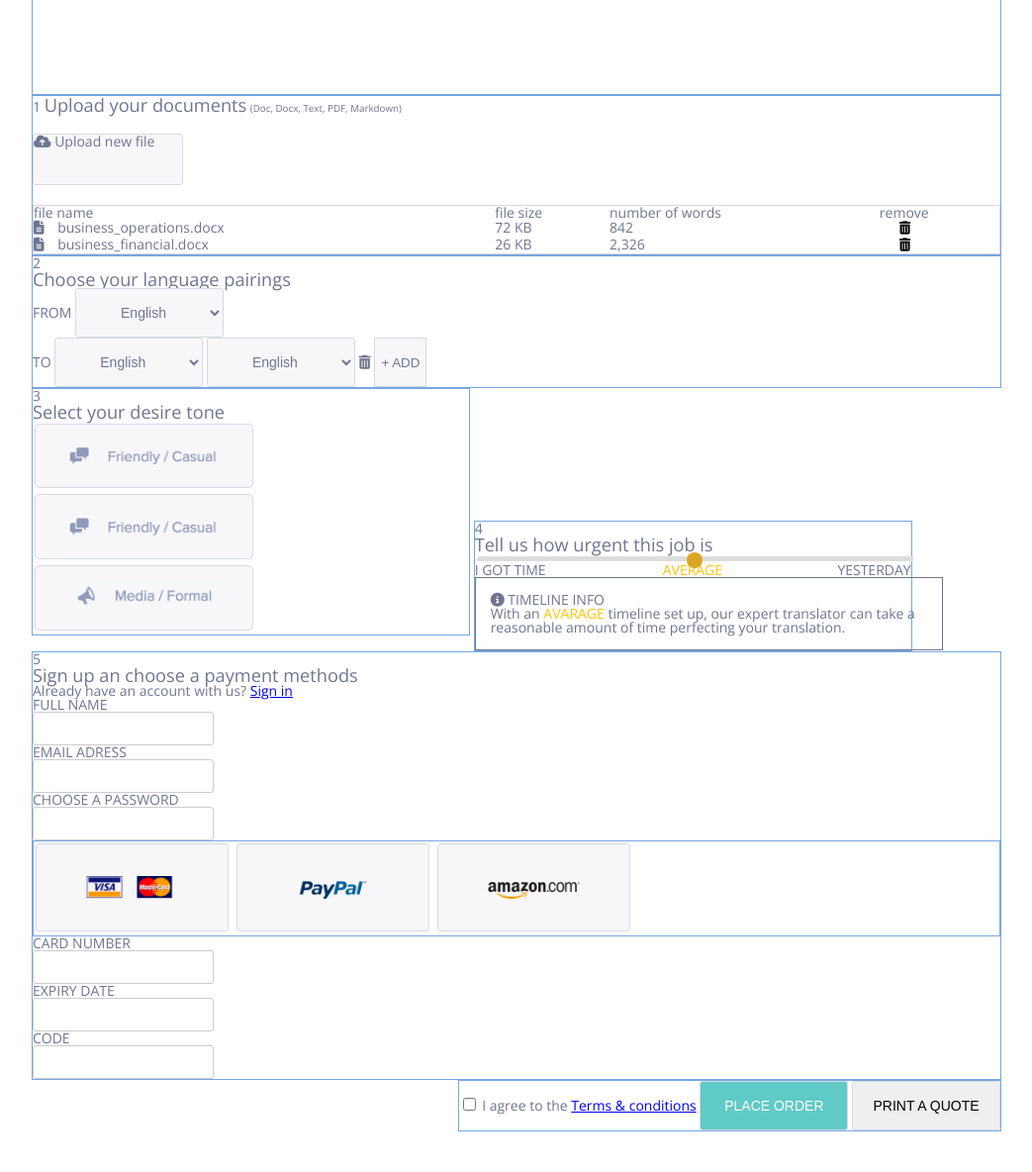
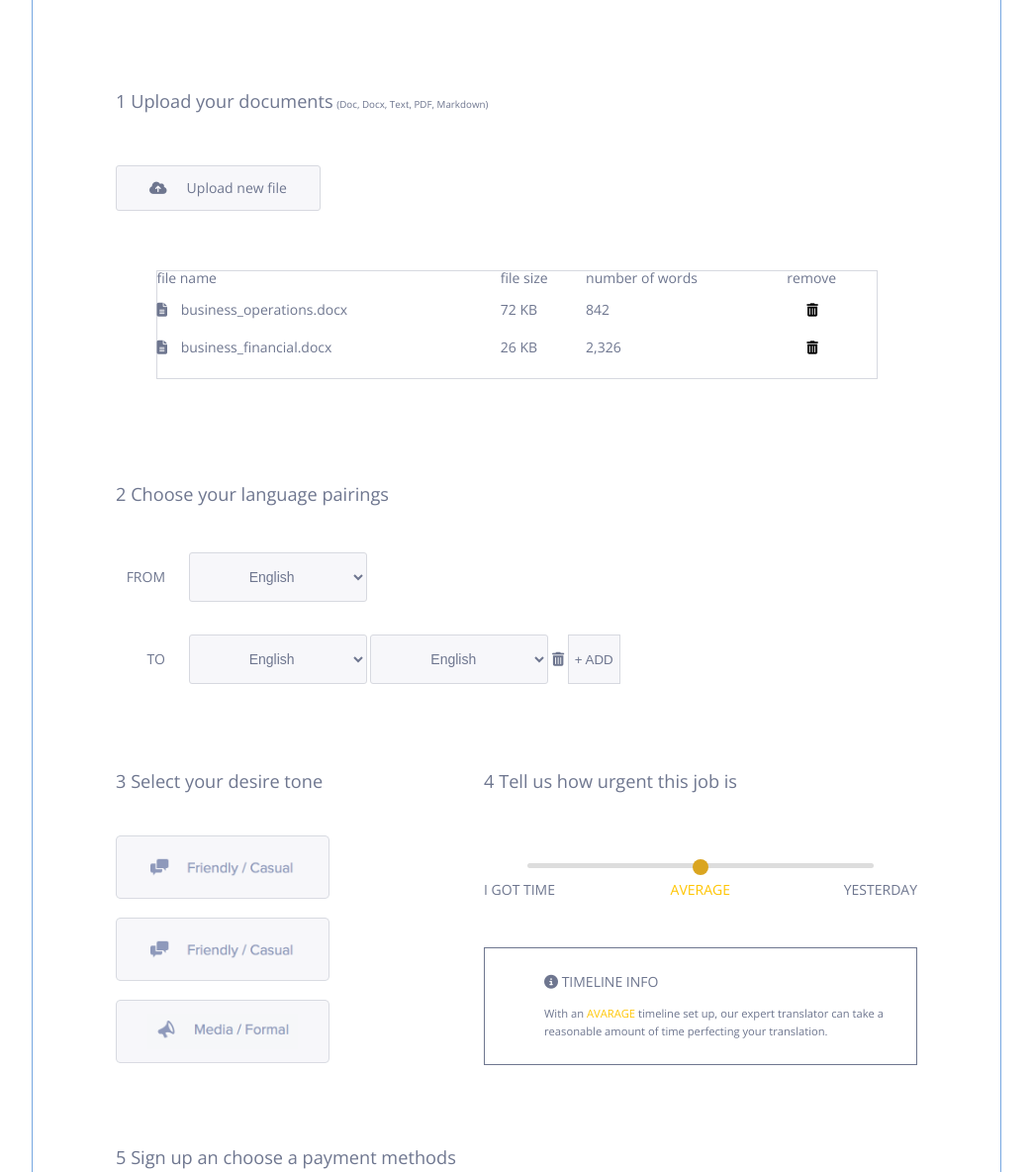
Before and after one commit to aerobium/kottans-JS-2016, a website: page week01/lec2/index.html in a window 1280 px wide. Shown: the part 521-1705 px from the top of the page at 99% size, without its empty margins (118-1161 px from the left). Before the commit the page ends 1664 px from the top, so only its background shows below. Drawn offline with nearby package versions, Linux system fonts and the light colour scheme.

Commit message:
#5 alpha version

```diff
--- a/week01/lec2/index.html
+++ b/week01/lec2/index.html
@@ -15,9 +15,10 @@
 
     <section class="header-section">
         <section class="top-submit-section">
+
+
+            <div class="top-table-group">
                 <h5><i class="fa fa-file" aria-hidden="true"></i> YOUR ORDER</h5>
-
-            <button type="submit" class="submit-btn">place order</button>
 
                 <table>
                     <tr>
@@ -41,10 +42,15 @@
                         </td>
                     </tr>
                 </table>
+            </div>
 
 
+            <div class="top-btn-group">
+                <button type="submit" class="submit-btn">place order</button>
+                <button onclick="window.print()">print a quote</button>
+            </div>
 
-            <button onclick="window.print()">print a quote</button>
+
         </section>
 
         <section class="top-info">
@@ -56,8 +62,9 @@
             <address>help@quest.com</address>
         </section>
 
-        <hr>
     </section>
+
+    <main>
 
         <section class="what-you-want">
             <h1>select what you want to translate</h1>
@@ -79,9 +86,8 @@
         </section>
 
         <section class="upload-file-section">
-        <span>1 </span>
 
-        <h2>Upload your documents</h2>
+            <h2><span>1 </span>Upload your documents</h2>
             <small>(Doc, Docx, Text, PDF, Markdown)</small>
 
             <br>
@@ -100,17 +106,29 @@
                     <th>remove</th>
                 </tr>
                 <tr>
-                <td><i class="fa fa-file-text" aria-hidden="true"></i><output name="doc-file-name"> business_operations.docx</output></td>
-                <td><output name="doc-size">72 KB</output></td>
-                <td><output name="doc-length">842</output></td>
+                    <td><i class="fa fa-file-text" aria-hidden="true"></i>
+                        <output name="doc-file-name"> business_operations.docx</output>
+                    </td>
+                    <td>
+                        <output name="doc-size">72 KB</output>
+                    </td>
+                    <td>
+                        <output name="doc-length">842</output>
+                    </td>
                     <td>
                         <button class="delete-btn"><i class="fa fa-trash" aria-hidden="true"></i></button>
                     </td>
                 </tr>
                 <tr>
-                <td><i class="fa fa-file-text" aria-hidden="true"></i><output name="doc-file-name"> business_financial.docx</output></td>
-                <td><output name="doc-size">26 KB</output></td>
-                <td><output name="doc-length">2,326</output></td>
+                    <td><i class="fa fa-file-text" aria-hidden="true"></i>
+                        <output name="doc-file-name"> business_financial.docx</output>
+                    </td>
+                    <td>
+                        <output name="doc-size">26 KB</output>
+                    </td>
+                    <td>
+                        <output name="doc-length">2,326</output>
+                    </td>
                     <td>
                         <button class="delete-btn"><i class="fa fa-trash" aria-hidden="true"></i></button>
                     </td>
@@ -119,21 +137,21 @@
         </section>
 
         <section class="language">
-        <span>2 </span>
+            <h2><span>2 </span> Choose your language pairings</h2>
 
-        <h2>Choose your language pairings</h2>
+<p>FROM</p>
 
-        <label>
-            FROM
                 <select>
                     <option>English</option>
                     <option>Ukrainian</option>
                     <option>French</option>
                 </select>
-        </label>
 <br>
-        <label>
-            TO
+
+
+
+<p>TO</p>
+
                 <select>
                     <option>English</option>
                     <option>Ukrainian</option>
@@ -146,14 +164,15 @@
                 </select>
                 <i class="fa fa-trash" aria-hidden="true"></i>
                 <button>+ ADD</button>
-        </label>
-
         </section>
 
+
+
+
+        <section class="tone-urgent-wrapper">
             <section class="desire-tone">
-        <span>3 </span>
 
-        <h2>Select your desire tone</h2>
+                <h2><span>3 </span>Select your desire tone</h2>
 
                 <label class="select-desire">
                     <input type="radio" name="desire" value="friend"/>
@@ -171,9 +190,9 @@
 
 
             <section class="urgent">
-        <span>4 </span>
 
-        <h2>Tell us how urgent this job is</h2>
+
+                <h2><span>4 </span>Tell us how urgent this job is</h2>
                 <input type="range" step="25" min="0" max="50">
 
                 <p class="under-range">I GOT TIME</p>
@@ -186,33 +205,42 @@
                     <h3><i class="fa fa-info-circle" aria-hidden="true"></i> TIMELINE INFO</h3>
 
                     <small>
-                <p>With an <span class="vip">Avarage</span> timeline set up, our expert translator can take a reasonable
+                        <p>With an <span class="vip">Avarage</span> timeline set up, our expert translator can take a
+                            reasonable
                             amount of time
                             perfecting
                             your translation.</p>
                     </small>
                 </div>
             </section>
+        </section>
+
+
+
+
+
+
+
 
 
         <section class="payment">
-        <span>5 </span>
 
-        <h2>Sign up an choose a payment methods</h2>
+
+            <h2><span>5 </span>Sign up an choose a payment methods</h2>
 
             <p>Already have an account with us? <a href="#">Sign in</a></p>
 
-             <label>
+            <label class="account-info-input">
                 FULL NAME
                 <input type="text" name="name" required>
             </label>
 
-            <label>
+            <label class="account-info-input">
                 EMAIL ADRESS
                 <input type="email" name="email" required>
             </label>
 
-            <label>
+            <label class="account-info-input">
                 CHOOSE A PASSWORD
                 <input type="password" name="password" required>
             </label>
@@ -259,6 +287,7 @@
             <button type="submit" class="submit-btn">place order</button>
             <button onclick="window.print()">print a quote</button>
         </section>
+    </main>
 
 </form>
 
--- a/week01/lec2/less/main.less
+++ b/week01/lec2/less/main.less
@@ -1,23 +1,19 @@
 /*Colors*/
 @background-btn-gray: #f7f7fa;
 
-
 /**/
 
-.btn-border{
+.btn-border {
   border: 1px solid #d7d9e0;
   border-radius: 3px;
 }
 
-.btn-submit
-{
+.btn-submit {
   background: #5fcac6;
   border: 1px solid #54aca9;
   border-radius: 3px;
   color: white;
 }
-
-
 
 /* http://meyerweb.com/eric/tools/css/reset/
    v2.0 | 20110126
@@ -110,18 +106,66 @@ body {
   margin-right: auto;
 }
 
+main {
+  display: flex;
+  flex-direction: column;
+  align-items: center;
+  border: 1px solid #76a7e1;
+
+  section {
+    width: 810px;
+  }
+}
 
 section {
-  border: 1px solid #76a7e1;
+  //border: 1px solid #76a7e1;
 }
 
+/*----------------------------------------------------------------Header*/
 .header-section {
-  height: 200px;
-  position: relative;
+  height: 145px;
+  display: flex;
 
   h5 {
     display: inline-block;
     font-weight: bolder;
+  }
+}
+
+/*-------------------------------------------------------------
+
+Top submit section*/
+
+.top-submit-section {
+  width: 65%;
+  display: flex;
+  padding: 20px;
+
+  .top-table-group {
+    display: flex;
+    flex-direction: column;
+  }
+
+  table {
+    //float: left;
+    text-align: left;
+  }
+
+  th {
+    font-size: 0.8em;
+    font-weight: bold;
+    height: 20px;
+    width: 100px;
+  }
+
+  td {
+    width: 100px;
+    font-size: 0.8em;
+  }
+
+  .top-btn-group {
+    display: flex;
+    flex-direction: column;
   }
 
   button {
@@ -131,41 +175,11 @@ section {
     text-transform: uppercase;
     font-size: 14px;
   }
-
-  table {
-    float: left;
-  }
-}
-
-.top-submit-section {
-  width: 65%;
-  display: inline-block;
-  padding: 20px;
-
-  table{
-    text-align: left;
-  }
-
-  th{
-    font-size: 0.8em;
-    font-weight: bold;
-    height: 20px;
-    width: 100px;
-  }
-
-  td{
-    width: 100px;
-    font-size: 0.8em;
-  }
-
   .submit-btn {
-    margin-left: 397px;
-    margin-bottom: 7px;
     .btn-submit;
   }
 
   button:last-child {
-    margin-left: 84px;
     .btn-border;
   }
 
@@ -176,20 +190,22 @@ section {
   }
 }
 
+/*-------------------------------------------------------------------------------Top info*/
+
 .top-info {
   padding-left: 62px;
   padding-top: 15px;
-  width: 25%;
+  width: 17%;
   display: inline-block;
   border-left: 1px solid #6e768f;
   position: absolute;
   line-height: 1.6;
 
-  h5{
+  h5 {
     margin-bottom: 10px;
   }
 
-  p{
+  p {
     font-size: 0.8em;
     width: 215px;
     margin-bottom: 10px;
@@ -212,16 +228,19 @@ section {
 .upload-file-section {
 
   h2 {
-    display: inline;
+    margin-top: 22px;
+    display: inline-block;
   }
 
-  small{
+  small {
     font-size: 0.7em;
   }
 
   table {
     border: 1px solid #d7d9e0;
-    width: 100%;
+    width: 90%;
+    margin: auto;
+    height: 110px;
 
     .fa-trash {
       margin-left: 14px;
@@ -238,14 +257,21 @@ section {
 }
 
 .file-upload-btn {
-  display: inline-block;
-  margin-top: 20px;
-  margin-bottom: 20px;
+  margin-top: 55px;
+  margin-bottom: 60px;
   border: 1px solid #d7d9e0;
   background: @background-btn-gray;
   border-radius: 3px;
-  width: 150px;
-  height: 50px;
+  width: 205px;
+  height: 44px;
+  display: flex;
+  flex-direction: row;
+  align-items: center;
+  justify-content: center;
+
+  i {
+    margin-right: 20px;
+  }
 }
 
 .delete-btn {
@@ -254,19 +280,34 @@ section {
 }
 
 .language {
+  padding-top: 107px;
+
+  h2 {
+    margin-bottom: 50px;
+  }
+
+  p {
+    width: 50px;
+    text-align: right;
+    display: inline-block;
+    margin-right: 20px;
+  }
+
   select {
+    &:nth-of-type(1) {
+      margin-bottom: 33px;
+    }
+
     text-align: center;
     text-align-last: center; /*work only with chrome*/
     background: @background-btn-gray;
-    width: 150px;
+    width: 180px;
     height: 50px;
     font-size: 14px;
     color: #6e768f;
 
     .btn-border;
   }
-
-
 
   button {
     height: 50px;
@@ -276,26 +317,54 @@ section {
   }
 }
 
-.desire-tone, .urgent, .urgent section {
-  width: 45%;
-  display: inline-block;
+.tone-urgent-wrapper {
+  display: flex;
+}
+
+.desire-tone {
+  padding-top: 89px;
+  width: 688px;
+
+  h2 {
+    margin-bottom: 45px;
+  }
+
 }
 
 .urgent {
+  padding-top: 89px;
+
+  h2 {
+    margin-bottom: 73px;
+  }
+
   p {
     display: inline-block;
   }
 
   input {
+    margin: auto auto 15px;
     display: block;
-    width: 100%;
+    width: 80%;
   }
 
   .timeline-info {
+    margin-top: 80px;
+    padding-top: 27px;
+    padding-left: 60px;
+    padding-bottom: 25px;
     clear: both;
-    width: 100%;
     border: 1px solid #6e768f;
-    padding: 15px;
+
+    h3 {
+      margin-bottom: 16px;
+    }
+
+    small {
+      font-size: 0.8em;
+      line-height: 1.6;
+    }
+
   }
 }
 
@@ -318,21 +387,20 @@ section {
 
 .what-you-want {
   text-align: center;
-  padding-bottom: 100px;
+  padding-bottom: 80px;
 
-  h1{
+  h1 {
     text-transform: uppercase;
-    margin-top: 35px;
+    margin-top: 94px;
   }
 
-  hr{
+  hr {
     width: 400px;
     margin-bottom: 70px;
   }
 }
 
-
-.select-translate:nth-last-of-type(2){
+.select-translate:nth-last-of-type(2) {
   margin-left: 25px;
   margin-right: 25px;
 }
@@ -345,14 +413,52 @@ section {
 .select-translate > input + img {
   /* IMAGE STYLES */
   cursor: pointer;
-  border: 2px solid transparent;
-  width: 25%;
-  height: 25%;
+  width: 30%;
 }
 
 .select-translate > input:checked + img {
-  border: 5px solid #76a7e1;
+  border: 1px solid #76a7e1;
+  outline: 4px solid #FF0000;
 }
+
+.payment {
+
+  h2 {
+    margin-top: 67px;
+    margin-bottom: 55px;
+  }
+
+  p {
+    margin-bottom: 45px;
+  }
+
+  label > input {
+    margin-bottom: 30px;
+    margin-top: 8px;
+    width: 270px;
+    display: block;
+    border: solid 1px #ccc;
+    border-radius: 3px;
+    height: 38px;
+  }
+
+  .account-info-input{
+    &:nth-of-type(2){
+      display: inline-block;
+      margin-right: 25px;
+    }
+
+    &:nth-of-type(3){
+      display: inline-block;
+    }
+    }
+
+}
+
+
+
+
+
 
 .select-payment > input {
   visibility: hidden;
@@ -365,7 +471,6 @@ section {
 
 .select-payment > input + img {
   cursor: pointer;
-  border: 2px solid transparent;
   width: 20%;
   height: 20%;
 }
@@ -374,8 +479,15 @@ section {
   border: 5px solid #5472ff;
 }
 
+
+
+
+
+
 .select-desire {
   display: block;
+  margin-bottom: 17px;
+
 }
 
 .select-desire > input {
@@ -386,9 +498,7 @@ section {
 .select-desire > input + img {
   /* IMAGE STYLES */
   cursor: pointer;
-  border: 2px solid transparent;
-  width: 50%;
-  height: 50%;
+  width: 58%;
 }
 
 .select-desire > input:checked + img {
@@ -427,17 +537,12 @@ input[type=range]:focus::-webkit-slider-runnable-track {
   background: #ccc;
 }
 
-.payment label > input {
-  display: block;
-  border: solid 1px #ccc;
-  border-radius: 3px;
-  height: 30px;
-}
+
 
 .bottom-submit-section {
   float: right;
 
-  button{
+  button {
     width: 150px;
     height: 50px;
     text-transform: uppercase;
```
Also changed, not shown: week01/lec2/css/main.css. Lines whose indentation alone changed are shown as unchanged.
